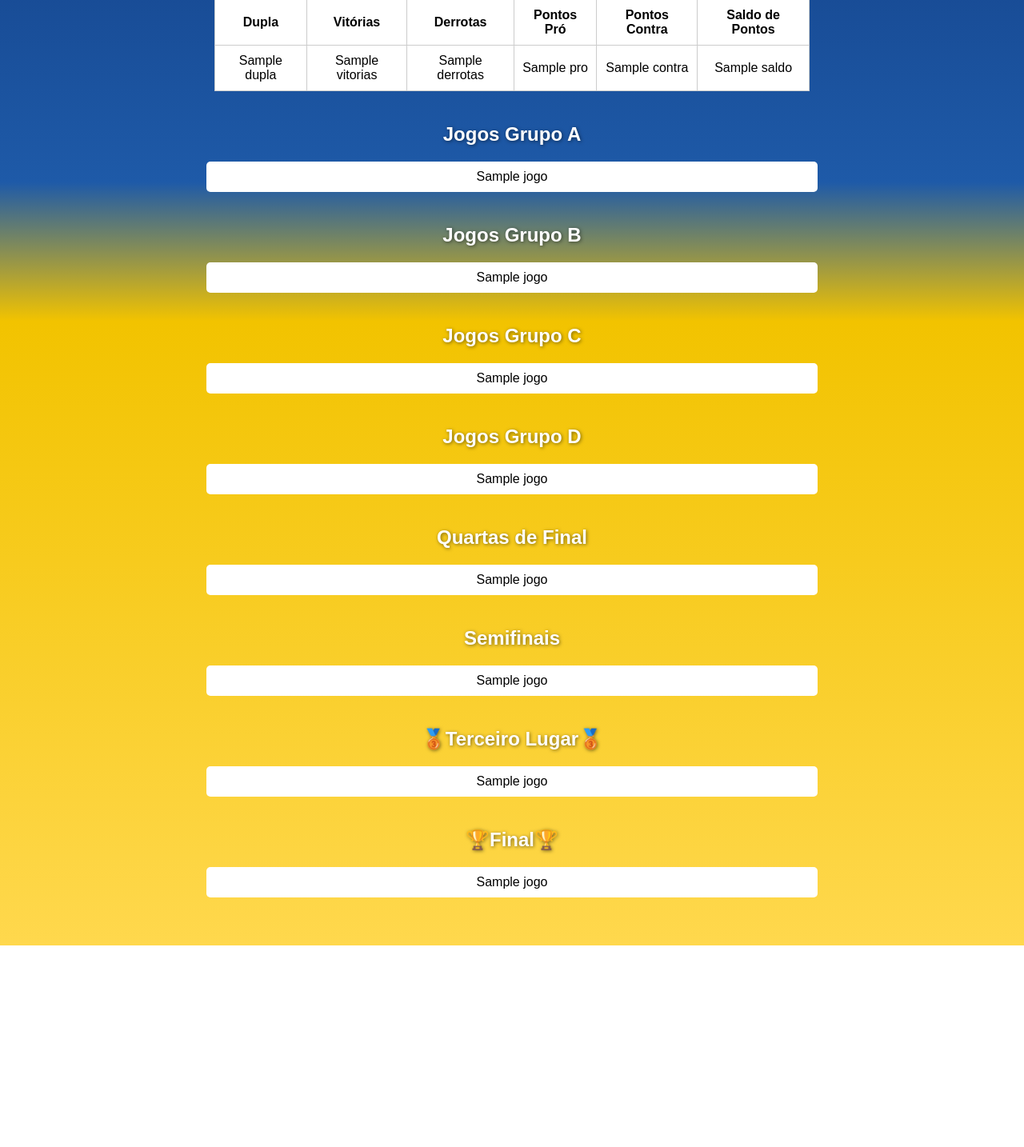
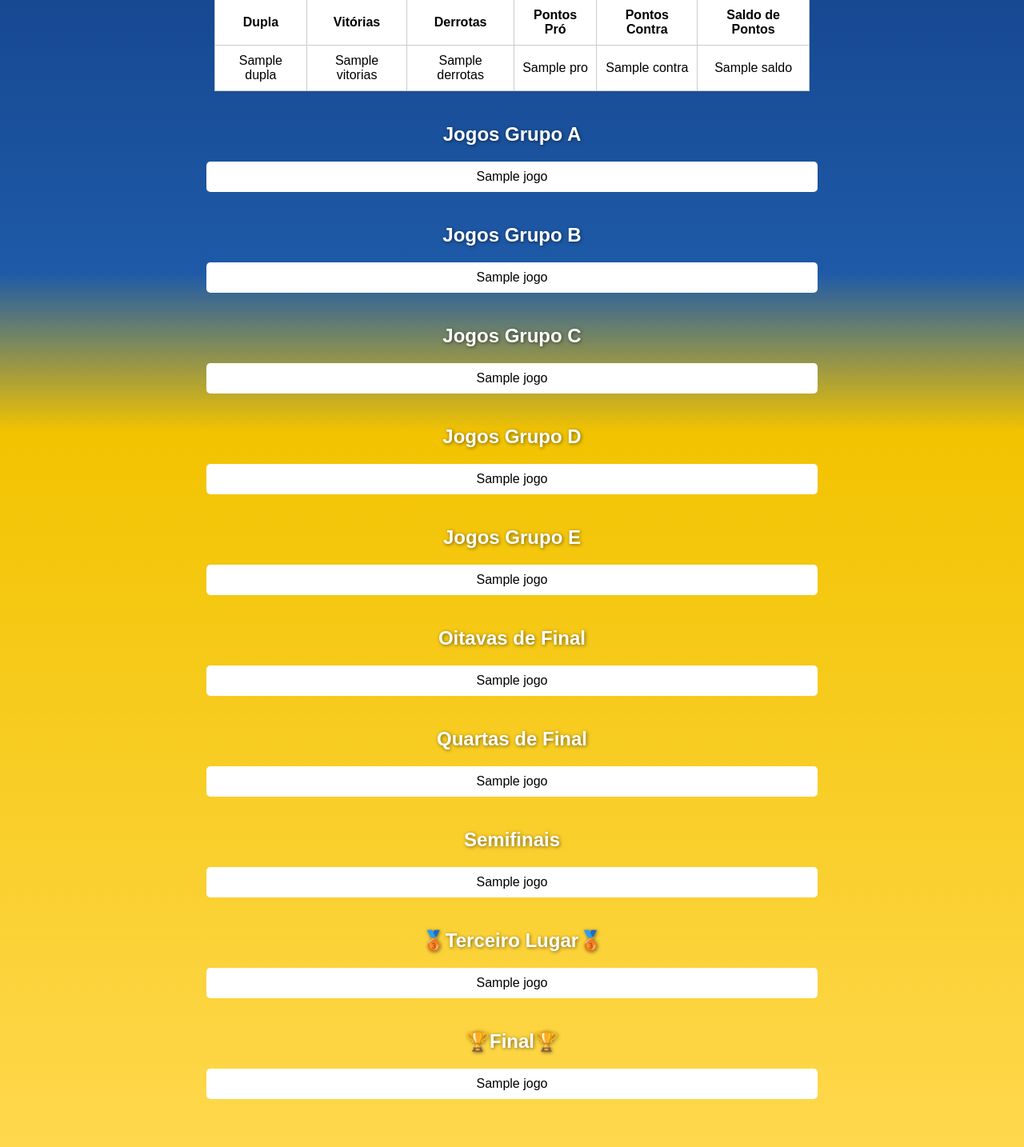
Before and after one commit to cenfernandes/futevolei_torneio_grupo, a Flask app: template templates/index.html in a window 1280 px wide. Shown: the part 553-1987 px from the top of the page at 80% size. Before the commit the page ends 1735 px from the top, so only its background shows below. Run offline with Flask 3, Linux system fonts and the light colour scheme; the template is opened without the code that fills it: most values are stand-ins (such as "Sample title", 1, 10 or a date in 2020).

Commit message:
Add files via upload

```diff
--- a/templates/index.html
+++ b/templates/index.html
@@ -95,6 +95,25 @@
     </ul>
 </section>
 
+<section>
+    <h2 class="titulo-fase">Jogos Grupo E</h2>
+    <ul>
+        {% for jogo in grupo_jogos_E %}
+        <li>{{ jogo }}</li>
+        {% endfor %}
+    </ul>
+</section>
+
+<!-- OITAVAS -->
+<section>
+    <h2 class="titulo-fase">Oitavas de Final</h2>
+    <ul>
+        {% for jogo in oitavas %}
+        <li>{{ jogo }}</li>
+        {% endfor %}
+    </ul>
+</section>
+
 <!-- QUARTAS -->
 <section>
     <h2 class="titulo-fase">Quartas de Final</h2>
```
